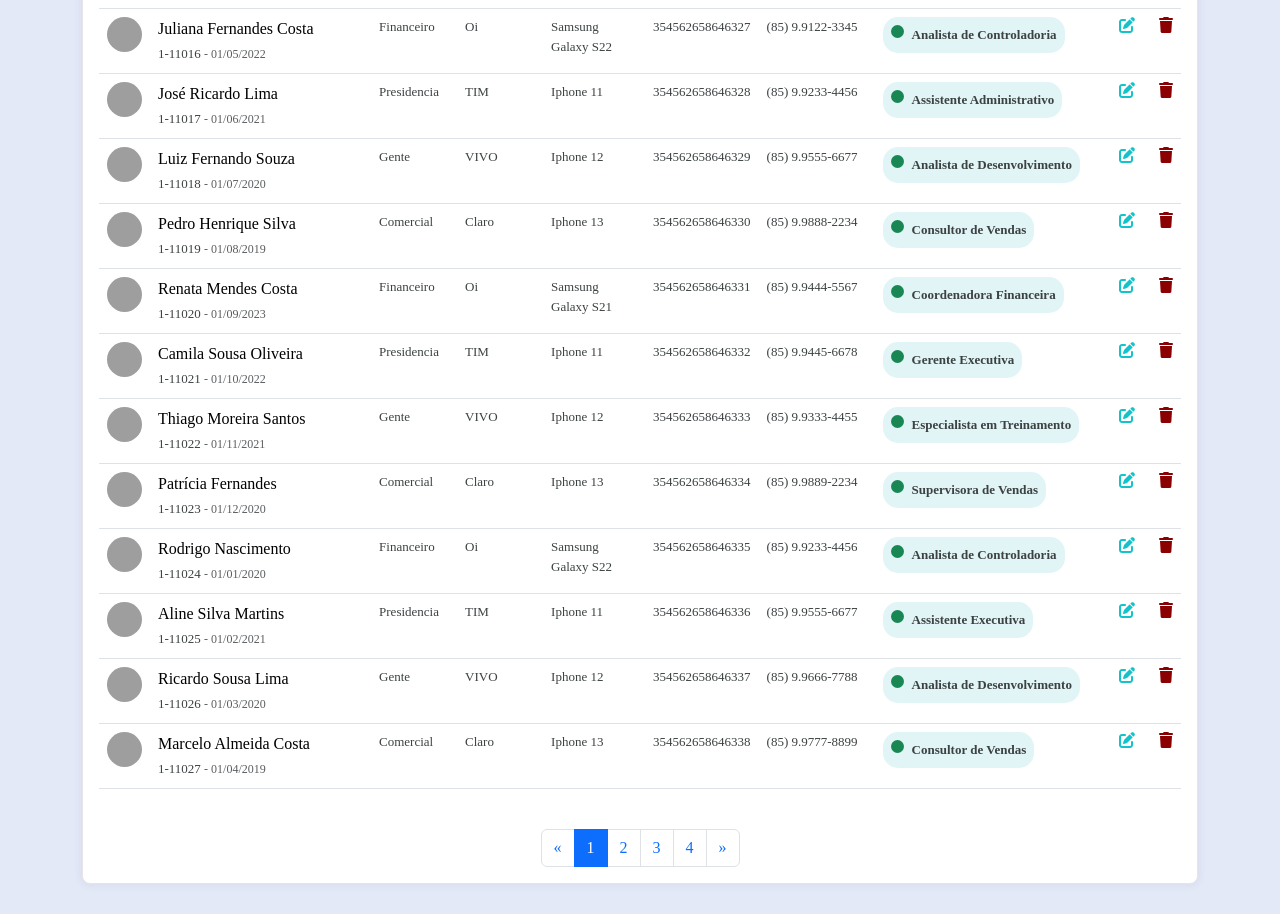
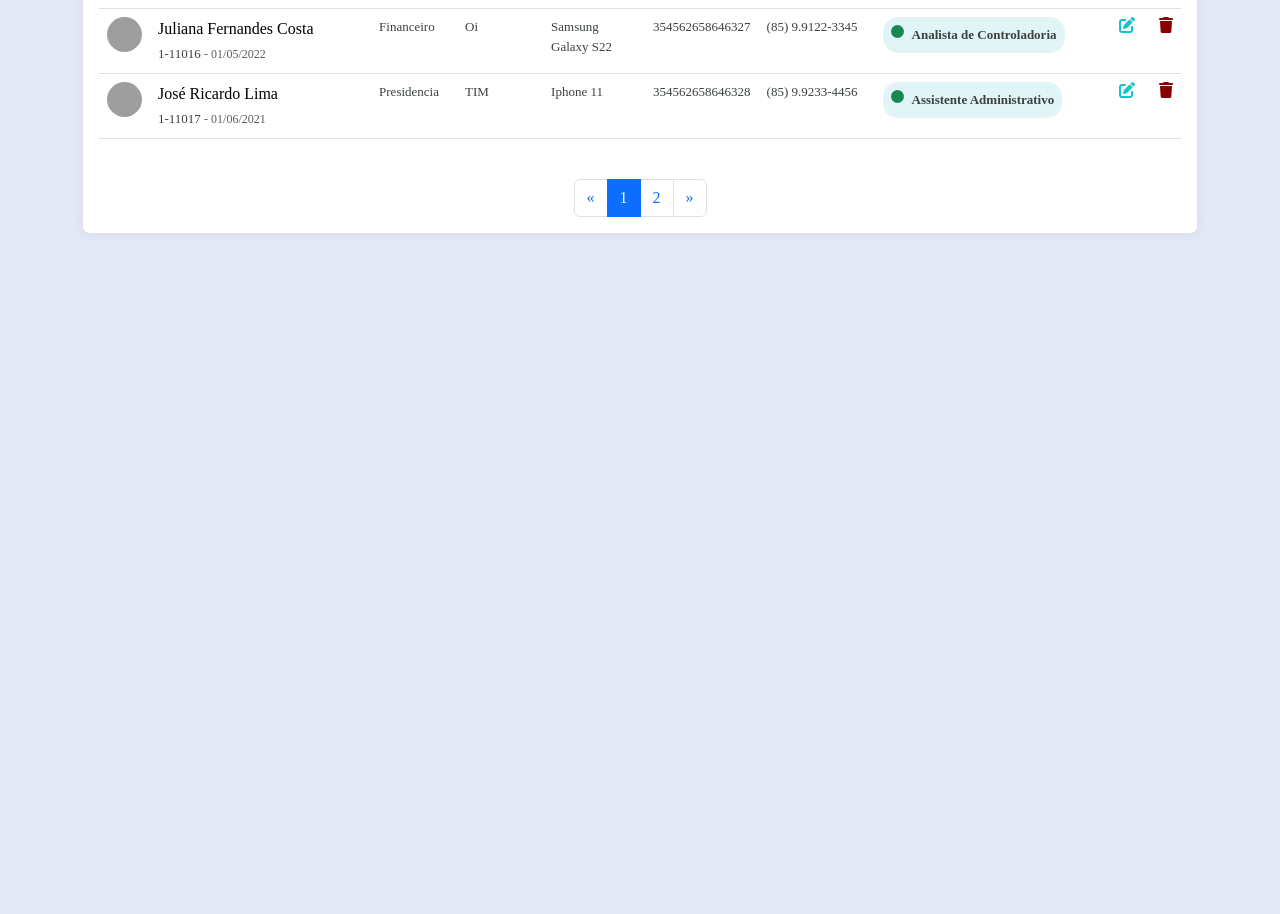
Before and after one commit to evaaldo/INVENTARIO-TELEFONIA-FRONTEND, an Angular app: page /usuarios in a window 1280 px wide. Shown: the part 1600-2514 px from the top of the page. After the commit the page ends 1864 px from the top, so only its background shows below. Built offline with nearby package versions, Linux system fonts and the light colour scheme; grey boxes are pictures that could not be loaded; a web font is replaced by a local one.

Commit message:
Feat: Exportação de CSV

```diff
--- a/src/app/Components/usuarios/tabela-usuarios/tabela-usuarios.component.html
+++ b/src/app/Components/usuarios/tabela-usuarios/tabela-usuarios.component.html
@@ -45,7 +45,7 @@
                                   <div class="result-header">
                                       <div class="row">
                                           <div class="col-lg-6">
-                                              <div class="records">Mostrando: <b>{{ totalLinhas }}</b> de <b>{{ usuariosLista.length }}</b> resultados</div>
+                                              <div class="records">Mostrando: <b>{{ totalLinhas }}</b> de <b>{{ usuariosLista.length }}</b> Colaboradores</div>
                                           </div>
                                           <div class="col-lg-6">
                                               <div class="result-actions">
@@ -55,7 +55,7 @@
                                                       <button type="button" class="btn btn-soft-base btn-icon">
                                                         <i class="fa-solid fa-file-import"></i>
                                                       </button>
-                                                      <button type="button" class="btn btn-soft-base btn-icon">
+                                                      <button type="button" class="btn btn-soft-base btn-icon" (click)="exportarCSV()">
                                                         <i class="fa-solid fa-file-export"></i>
                                                       </button>
                                                   </div>
@@ -80,10 +80,10 @@
                                               </tr>
                                             </thead>
                                               <tbody>
-                                                    <tr *ngFor="let usuario of usuarioFiltrado()" #usuarioRows>
+                                                    <tr *ngFor="let usuario of usuariosPaginados()" #usuarioRows>
                                                       <td>
                                                           <div class="widget-26-job-emp-img">
-                                                              <img src="{{ usuario.urlFoto }}" alt="Company" />
+                                                              <img src="{{ usuario.urlFoto }}" alt="{{ usuario.nome }}" />
                                                           </div>
                                                       </td>
                                                       <td>
@@ -131,21 +131,20 @@
                       </div>
                       <nav class="d-flex justify-content-center">
                           <ul class="pagination pagination-base pagination-boxed pagination-square mb-0">
-                              <li class="page-item">
-                                  <a class="page-link no-border" href="#">
+                              <li class="page-item" [class.disable]="paginaAtual === 1">
+                                  <button class="page-link no-border" href="#" (click)="mudarPagina(paginaAtual - 1)">
                                       <span aria-hidden="true">«</span>
                                       <span class="sr-only">Previous</span>
-                                  </a>
+                                  </button>
                               </li>
-                              <li class="page-item active"><a class="page-link no-border" href="#">1</a></li>
-                              <li class="page-item"><a class="page-link no-border" href="#">2</a></li>
-                              <li class="page-item"><a class="page-link no-border" href="#">3</a></li>
-                              <li class="page-item"><a class="page-link no-border" href="#">4</a></li>
+                              <li class="page-item active" *ngFor="let pagina of paginas()" [class.active]="paginaAtual === pagina">
+                                <button class="page-link no-border" href="#" (click)="mudarPagina(pagina)">{{ pagina }}</button>
+                              </li>
                               <li class="page-item">
-                                  <a class="page-link no-border" href="#">
+                                  <button class="page-link no-border" href="#" (click)="mudarPagina(paginaAtual + 1)">
                                       <span aria-hidden="true">»</span>
                                       <span class="sr-only">Next</span>
-                                  </a>
+                                  </button>
                               </li>
                           </ul>
                       </nav>
--- a/src/app/Components/usuarios/tabela-usuarios/tabela-usuarios.component.ts
+++ b/src/app/Components/usuarios/tabela-usuarios/tabela-usuarios.component.ts
@@ -1,4 +1,4 @@
-import { AfterViewInit, ChangeDetectorRef, Component, QueryList, ViewChildren } from '@angular/core';
+import { AfterViewInit, ChangeDetectorRef, Component, OnChanges, QueryList, SimpleChanges, ViewChildren } from '@angular/core';
 import { FormsModule } from '@angular/forms';
 import usuarios from '../../../usuarios.json'
 import { CommonModule } from '@angular/common';
@@ -30,6 +30,9 @@ export class TabelaUsuariosComponent implements AfterViewInit {
   filtroSetor: string = "";
   usuariosLista: Usuario[] = usuarios;
   totalLinhas: number = 0;
+  totalPaginas: number = this.paginas.length;
+  paginaAtual: number = 1;
+  itensPorPagina: number = 20;
 
   @ViewChildren("usuarioRows") usuarioRows!: QueryList<any>
 
@@ -45,10 +48,45 @@ export class TabelaUsuariosComponent implements AfterViewInit {
   }
 
   usuarioFiltrado(): Usuario[] {
-    return this.usuariosLista.filter(usuario => {
+      return this.usuariosLista.filter(usuario => {
       const setorFiltrado = this.filtroSetor ? usuario.setor === this.filtroSetor : true;
       const textoFiltrado = this.filtroTexto ? usuario.nome.toLowerCase().includes(this.filtroTexto.toLowerCase()) : true;
       return setorFiltrado && textoFiltrado;
     })
   }
+
+  mudarPagina(pagina: number): void {
+    this.paginaAtual = pagina;
+  }
+
+  paginas(): number[] {
+    return Array(Math.ceil(this.usuarioFiltrado().length / this.itensPorPagina)).fill(0).map((x,i) => i + 1);
+  }
+
+  usuariosPaginados(): Usuario[] {
+    const inicio = (this.paginaAtual - 1) * this.itensPorPagina;
+    const final = inicio + this.itensPorPagina;
+    return this.usuarioFiltrado().slice(inicio,final);
+  }
+
+  exportarCSV() {
+    const data = usuarios;
+    const replacer = (key: string, value: any) => (value === null || value === "" ? "S/V" : value);
+    const header = Object.keys(data[0]) as Array<keyof Usuario>;
+    const csv = data.map(row =>
+      header.map(fieldName => JSON.stringify(row[fieldName], replacer)).join(",")
+    );
+    csv.unshift(header.join(','));
+    const csvArray = csv.join('\r\n');
+
+    const a = document.createElement("a");
+    const blob = new Blob([csvArray], { type: "text/csv" });
+    const url = window.URL.createObjectURL(blob);
+
+    a.href = url;
+    a.download = "USUARIOS.csv";
+    a.click();
+    window.URL.revokeObjectURL(url);
+    a.remove;
+  }
 }
```
